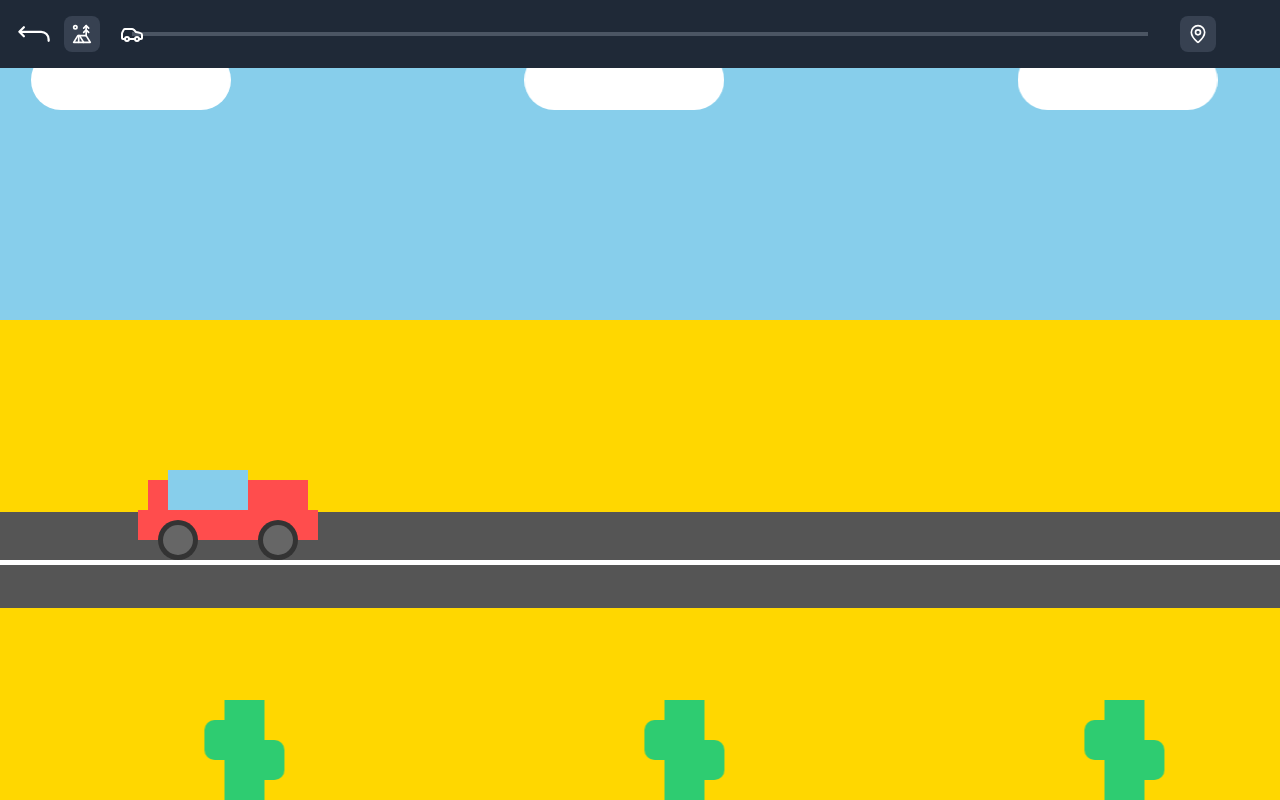
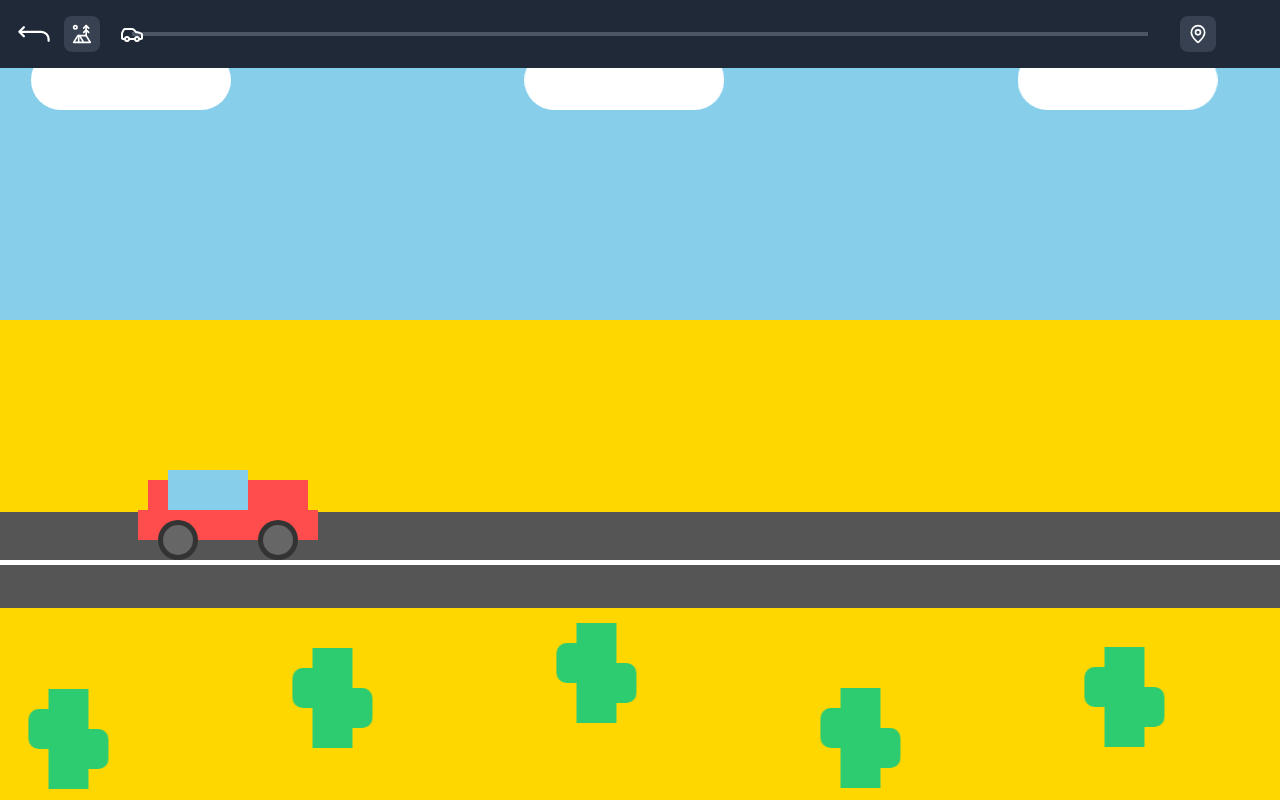
Before and after one commit to denniwang/IssueExpress, a Next.js app: page /protected/tickets in a window 1280 px wide. Built offline with nearby package versions, Linux system fonts and the light colour scheme.

Commit message:
add more cacti

```diff
--- a/app/protected/tickets/components/Background.tsx
+++ b/app/protected/tickets/components/Background.tsx
@@ -1,11 +1,25 @@
+"use client";
+
 import styles from "./DesertDrive.module.css";
 import AssetCar from "./Car";
+import { useEffect, useState } from "react";
 
 interface BackgroundProps {
   carAnimationClass: string;
 }
 
 export default function Background({ carAnimationClass }: BackgroundProps) {
+  const [cactusHeights, setCactusHeight] = useState<string[]>([]);
+
+  useEffect(() => {
+    const height = Math.floor(Math.random() * 50) + "px";
+    console.log(height);
+    setCactusHeight(
+      Array.from({ length: 5 }, () => Math.floor(Math.random() * 100) + "px")
+    );
+    console.log(cactusHeights);
+  }, []);
+
   return (
     <div>
       <div className={styles.sky}>
@@ -15,15 +29,16 @@ export default function Background({ carAnimationClass }: BackgroundProps) {
       </div>
       <div className={styles.desert}>
         <div className={styles.cactusContainer}>
-          <div className={styles.cactus}></div>
-          <div
-            className={styles.cactus}
-            style={{ animationDelay: "-20s" }}
-          ></div>
-          <div
-            className={styles.cactus}
-            style={{ animationDelay: "-40s" }}
-          ></div>
+          {Array.from({ length: 5 }).map((_, index) => (
+            <div
+              key={index}
+              className={styles.cactus}
+              style={{
+                bottom: cactusHeights[index],
+                animationDelay: `${-index * 12}s`,
+              }}
+            ></div>
+          ))}
         </div>
         <div className={styles.road}></div>
       </div>
--- a/app/protected/tickets/components/DesertDrive.module.css
+++ b/app/protected/tickets/components/DesertDrive.module.css
@@ -65,7 +65,7 @@
 
 .cactus {
   position: absolute;
-  bottom: 0;
+  bottom: 0px;
   width: 40px;
   height: 100px;
   background-color: #2ecc71;
```
